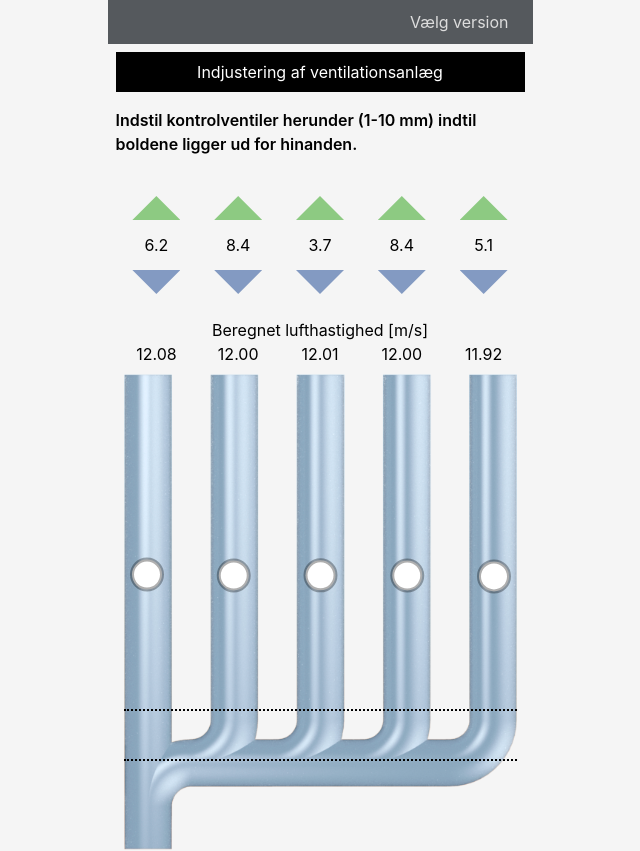
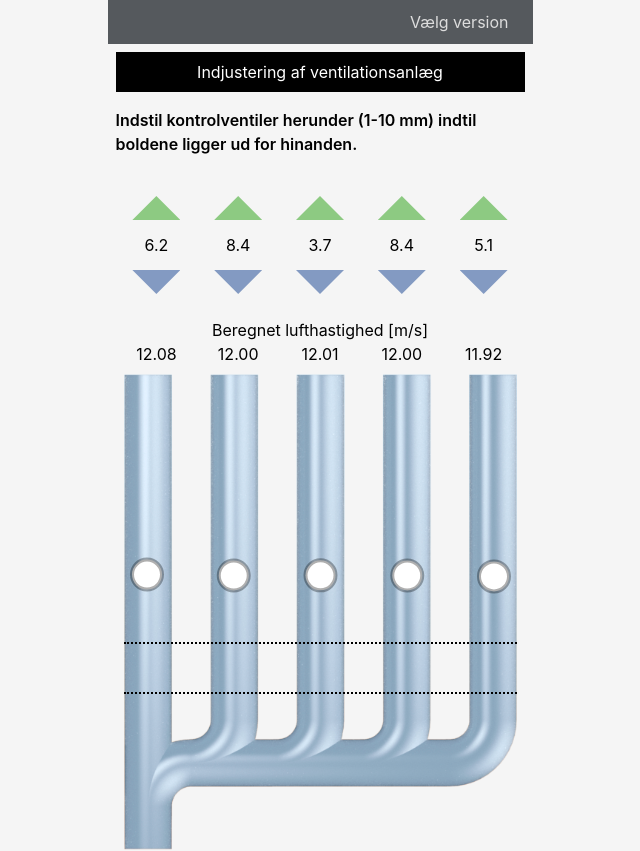
Before and after one commit to Alexander-Gronninger/CMK-vvs-app, a React (Create React App) app: page /GF2 in a window 1280 px wide. Shown: the top 851 px of the page, without its empty margins (320-960 px from the left). Built offline with nearby package versions, Linux system fonts and the light colour scheme.

Commit message:
Update GF2Version.js

```diff
--- a/src/pages/GF2Version.js
+++ b/src/pages/GF2Version.js
@@ -18,12 +18,12 @@ const GF2Version = () => {
   const [test, setTest] = useState(0);
 
   useEffect(() => {
-    /* const updateTest = () => {
+    const updateTest = () => {
       setTest(chartContainerRef.current?.offsetHeight);
     };
 
-    updateTest(); */
-  }, []);
+    updateTest();
+  }, [chartContainerRef]);
 
   console.log(test);
 
@@ -76,10 +76,6 @@ const GF2Version = () => {
             />
             <div
               ref={chartContainerRef}
-              onLoad={() => {
-                setTest(chartContainerRef.current?.offsetHeight);
-                console.log(chartContainerRef);
-              }}
               className="row-start-1 row-end-1 col-start-1 col-end-1 grid h-[75%] items-end w-full gap-4 grid-cols-5 grid-rows-[13fr,3fr]"
             >
               {/* The component handling the dots, their positioning and animation */}
```
